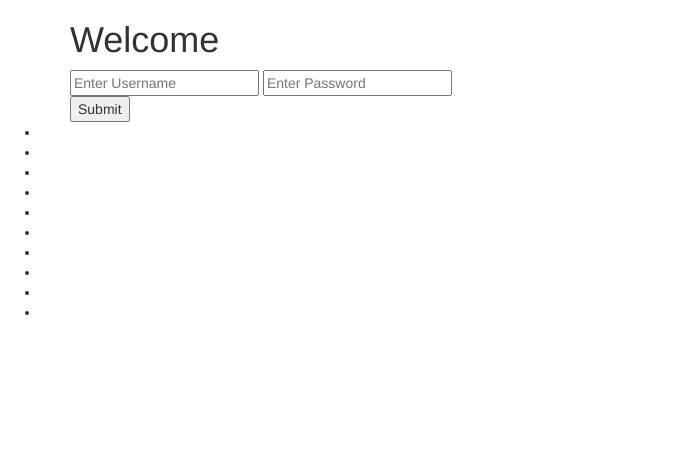
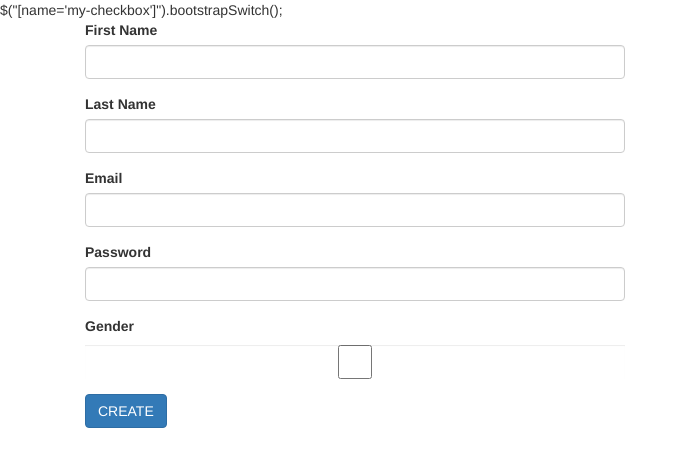
Before and after one commit to zhengwu123/pinstories, a PHP site: page / in a window 1280 px wide. Shown: the top 467 px of the page, without its empty margins (0-688 px from the left). Run offline with PHP 8.4, Linux system fonts and the light colour scheme; some libraries are stand-ins or nearby versions.

Commit message:
trial form

```diff
--- a/index.php
+++ b/index.php
@@ -1,38 +1,49 @@
 <!DOCTYPE html>
 <html>
 <head>
-	<title>PHP Starter Application</title>
+	<title>Pinstories</title>
 	<meta http-equiv="Content-Type" content="text/html; charset=utf-8">
 	<link rel="stylesheet" href="https://maxcdn.bootstrapcdn.com/bootstrap/3.3.6/css/bootstrap.min.css" integrity="sha384-1q8mTJOASx8j1Au+a5WDVnPi2lkFfwwEAa8hDDdjZlpLegxhjVME1fgjWPGmkzs7" crossorigin="anonymous">
+	<link href="bootstrap.css" rel="stylesheet">
+<link href="bootstrap-switch.css" rel="stylesheet">
+<script src="jquery.js"></script>
+<script src="bootstrap-switch.js"></script>
 </head>
 <body>
-<div class="wrapper">
-	<div class="container">
-		<h1>Welcome</h1>
+$("[name='my-checkbox']").bootstrapSwitch();
+	<div class = "container">
+	<div class = "col-xs-6">
+
+		<form action="login.php" method="post">
+            <div class="form-group">
+            <label for="firstname">First Name</label>
+            <input type="text" name="firstname" class="form-control">
+            </div>
+
+            <div class="form-group">
+            <label for="lastname">Last Name</label>
+            <input type="text" name="lastname" class="form-control">
+            </div>
+
+            <div class="form-group">
+            <label for="email">Email</label>
+            <input type="text" name="email" class="form-control">
+            </div>
+
+             <div class="form-group">
+                <label                                                                  for="password">Password</label>
+            <input type="password" name="password" class="form-control">
+            </div>
+            <div class="form-group">
+                <label                                                                  for="password">Gender</label>
+            <input type="checkbox" name="my-checkbox" class="form-control">
+            </div>
+
+            <input class="btn btn-primary" type="submit" name="submit" value="CREATE">
+
+        </form>
 
 
-		<form action="process_form.php" method="post">
-
-		<input type="text" name="username" placeholder="Enter Username">
-		<input type="password"  name="password" placeholder="Enter Password"><br>
-		<input type="submit" name="submit">
-
-    	</form>
-	</div>
-
-	<ul class="bg-bubbles">
-		<li></li>
-		<li></li>
-		<li></li>
-		<li></li>
-		<li></li>
-		<li></li>
-		<li></li>
-		<li></li>
-		<li></li>
-		<li></li>
-	</ul>
-</div>
 
 </body>
 </html>
```
